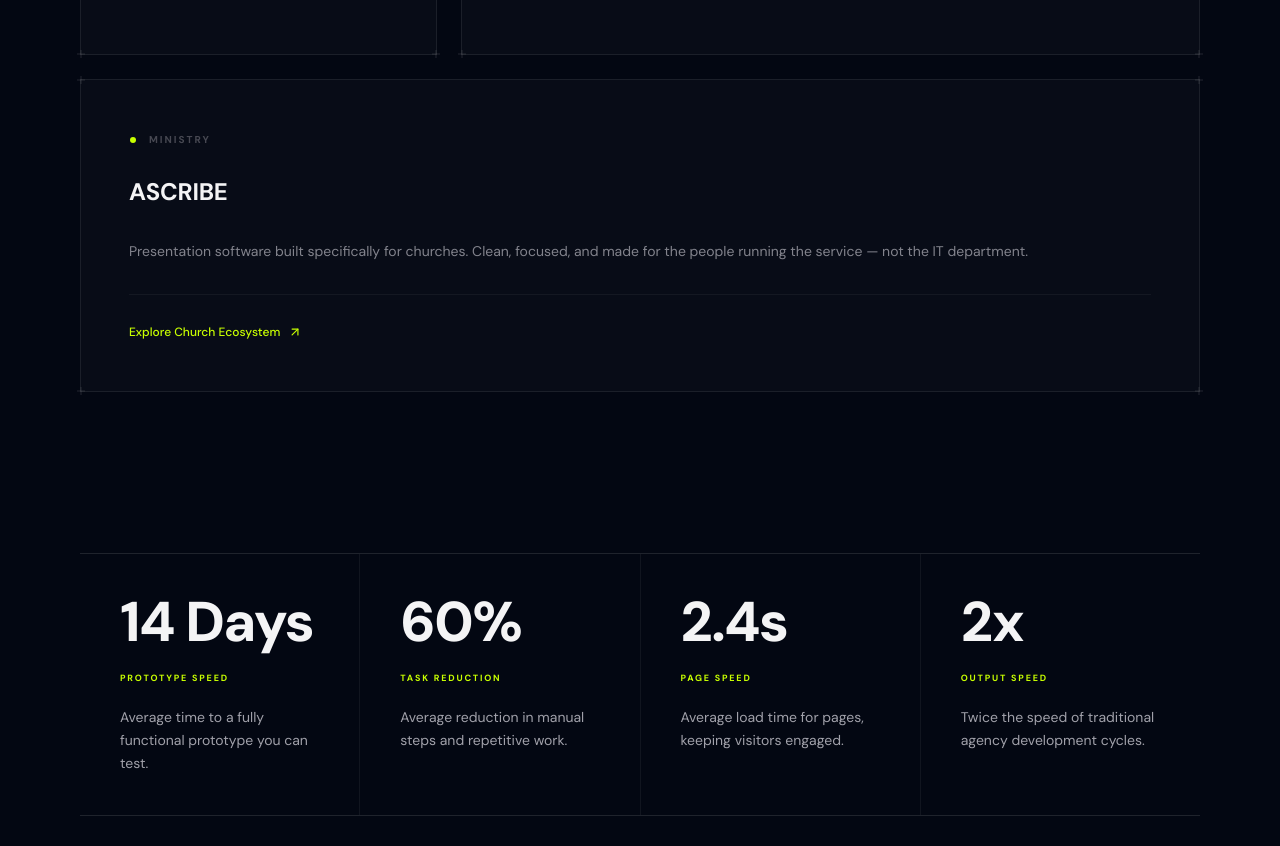
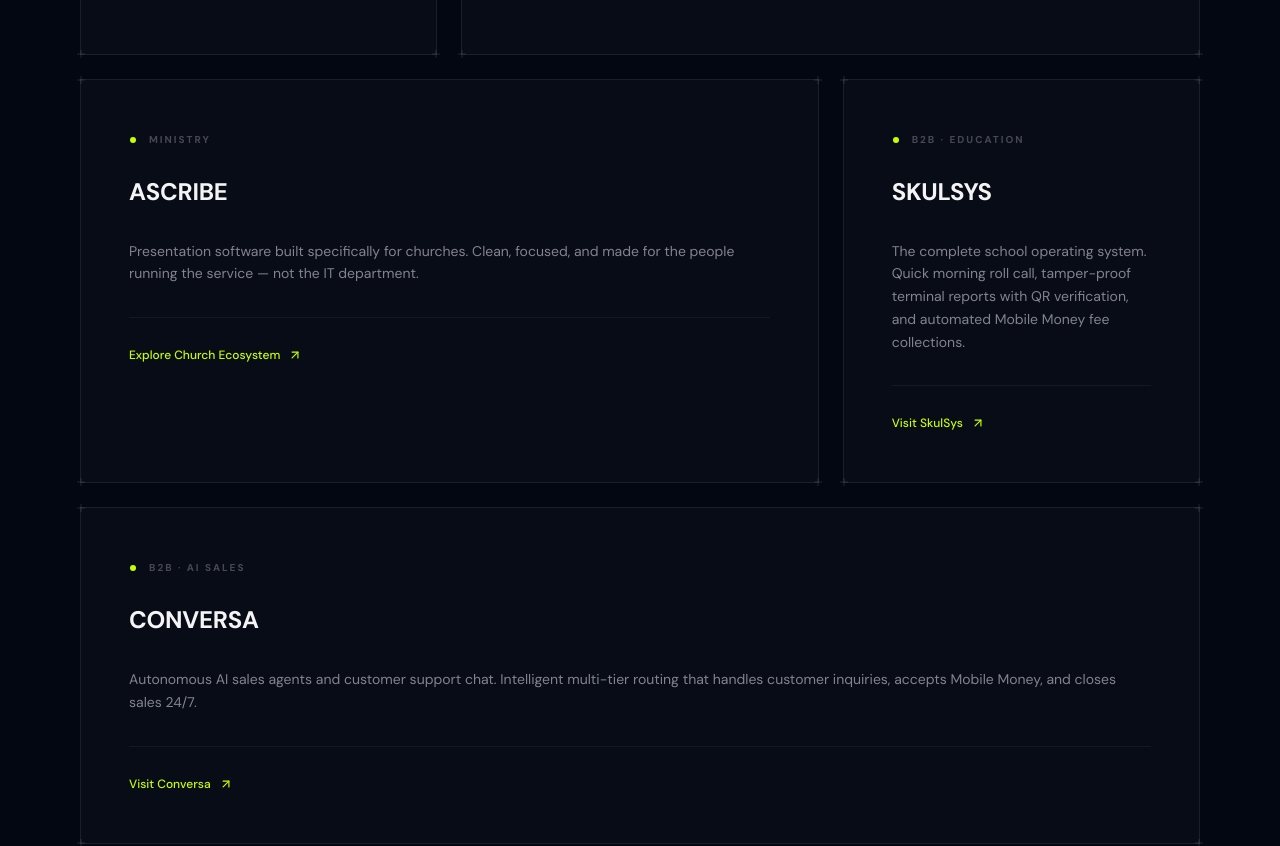
Before and after one commit to joeyberri/redevise-comingsoon, a React (Vite) app: page / in a window 1280 px wide. Shown: the part 3460-4306 px from the top of the page. Built offline with nearby package versions, Linux system fonts and the light colour scheme; a web font is replaced by a local one.

Commit message:
Add SkulSys and Conversa to built products, link external websites, and reduce pricing

```diff
--- a/src/components/ProductCard.jsx
+++ b/src/components/ProductCard.jsx
@@ -10,18 +10,29 @@
     </CardBadge>
   );
 
+  const titleContent = href ? (
+    <a
+      href={href}
+      target={href.startsWith("http") ? "_blank" : undefined}
+      rel={href.startsWith("http") ? "noopener noreferrer" : undefined}
+      className="hover:text-lime transition-colors inline-flex items-center gap-1.5"
+    >
+      {name}
+    </a>
+  ) : name;
+
   return (
     <FeatureCard
       index={index}
       groupName="card"
-      title={name}
+      title={titleContent}
       description={text}
       badge={badge}
       className={className}
     >
 
 
-      {cta && href && (
+      {href && (
         <div className="pt-6 border-t border-text/[0.05]">
           <MagneticWrapper strength={0.1}>
             <a
@@ -30,7 +41,7 @@
               rel={href.startsWith("http") ? "noopener noreferrer" : undefined}
               className="inline-flex items-center gap-2 text-xs font-medium text-lime hover:text-lime-400 transition-colors group/link"
             >
-              {cta}
+              {cta || "Visit Website"}
               <ArrowUpRight size={14} className="transition-transform group-hover/link:translate-x-0.5 group-hover/link:-translate-y-0.5" />
             </a>
           </MagneticWrapper>
--- a/src/constants/index.jsx
+++ b/src/constants/index.jsx
@@ -66,6 +66,22 @@
     text: "Presentation software designed specifically for churches. Intuitive, focused, and built for worship teams.",
     cta: "Explore Church Ecosystem",
     href: "https://church.redevise.com",
+  },
+  {
+    id: "skulsys",
+    label: "B2B · Education",
+    name: "SkulSys",
+    text: "The complete school operating system. Quick morning roll call, tamper-proof terminal reports with QR verification, and automated Mobile Money fee collections.",
+    cta: "Visit SkulSys",
+    href: "https://www.skulsys.com",
+  },
+  {
+    id: "conversa",
+    label: "B2B · AI Sales",
+    name: "Conversa",
+    text: "Autonomous AI sales agents and customer support chat. Intelligent multi-tier routing that handles customer inquiries, accepts Mobile Money, and closes sales 24/7.",
+    cta: "Visit Conversa",
+    href: "https://www.askconversa.com",
   },
 ];
 
--- a/src/constants/translations/en.jsx
+++ b/src/constants/translations/en.jsx
@@ -185,6 +185,22 @@
 
         cta: "Explore Church Ecosystem",
         href: "https://church.redevise.com",
+      },
+      {
+        id: "skulsys",
+        label: "B2B · Education",
+        name: "SkulSys",
+        text: "The complete school operating system. Quick morning roll call, tamper-proof terminal reports with QR verification, and automated Mobile Money fee collections.",
+        cta: "Visit SkulSys",
+        href: "https://www.skulsys.com",
+      },
+      {
+        id: "conversa",
+        label: "B2B · AI Sales",
+        name: "Conversa",
+        text: "Autonomous AI sales agents and customer support chat. Intelligent multi-tier routing that handles customer inquiries, accepts Mobile Money, and closes sales 24/7.",
+        cta: "Visit Conversa",
+        href: "https://www.askconversa.com",
       }
     ]
   },
--- a/src/constants/translations/es.jsx
+++ b/src/constants/translations/es.jsx
@@ -136,6 +136,22 @@
         text: "Software de presentación diseñado específicamente para iglesias. Intuitivo, enfocado y hecho para equipos de adoración.",
         cta: "Explorar Ecosistema de la Iglesia",
         href: "https://church.redevise.com",
+      },
+      {
+        id: "skulsys",
+        label: "B2B · Educación",
+        name: "SkulSys",
+        text: "El sistema operativo escolar completo. Pase de lista matutino en segundos, boletas con verificación QR y cobro automatizado de colegiaturas con Mobile Money.",
+        cta: "Visitar SkulSys",
+        href: "https://www.skulsys.com",
+      },
+      {
+        id: "conversa",
+        label: "B2B · Ventas con IA",
+        name: "Conversa",
+        text: "Agente autónomo de ventas y soporte al cliente con IA. Enrutamiento inteligente multinivel que atiende consultas, acepta Mobile Money y concreta ventas 24/7.",
+        cta: "Visitar Conversa",
+        href: "https://www.askconversa.com",
       }
     ]
   },
--- a/src/pages/EstimatePage.jsx
+++ b/src/pages/EstimatePage.jsx
@@ -53,19 +53,19 @@
   const projectTypes = useMemo(() => {
     const list = t('estimatePage.types') || [];
     const icons = [Globe, AppWindow, Smartphone, ShoppingCart, Blocks, HelpCircle];
-    const bases = [2000, 5000, 8000, 4000, 10000, 3000];
+    const bases = [1000, 2500, 4000, 2000, 5000, 1500];
     return list.map((item, idx) => ({
       id: item.id,
       icon: icons[idx] || HelpCircle,
       title: item.title,
       desc: item.desc,
-      base: bases[idx] || 3000
+      base: bases[idx] || 1500
     }));
   }, [t]);
 
   const scopeLevels = useMemo(() => {
     const list = t('estimatePage.scopes') || [];
-    const multipliers = [1, 1.5, 2.5, 4];
+    const multipliers = [1, 1.4, 2.2, 3.2];
     const weeksList = [[2, 3], [4, 6], [8, 12], [12, 20]];
     return list.map((item, idx) => ({
       id: idx,
--- a/src/pages/ProcessPage.jsx
+++ b/src/pages/ProcessPage.jsx
@@ -78,8 +78,8 @@
 
   // Interpolate dynamic pricing into FAQ questions/answers
   const faqList = useMemo(() => {
-    const priceFloor = formatPrice(2000);
-    const priceCeiling = formatPrice(25000);
+    const priceFloor = formatPrice(1000);
+    const priceCeiling = formatPrice(12000);
     return rawFaqList.map((faq) => ({
       ...faq,
       a: typeof faq.a === "string"
--- a/src/sections/Header.jsx
+++ b/src/sections/Header.jsx
@@ -99,21 +99,47 @@
                         >
                           <div className="bg-dark-100/90 backdrop-blur-lg border border-text/10 rounded-[2rem] p-8 shadow-2xl overflow-hidden relative">
                             <div className="absolute inset-0 bg-grid opacity-10 pointer-events-none" />
-                            <div className="grid grid-cols-2 gap-6 relative z-10">
-                              {t('products.list').map((product) => (
+                            <div className="grid grid-cols-2 gap-4 relative z-10 max-h-[460px] overflow-y-auto pr-1">
+                              {t('products.list').map((product) => {
+                                const category = product.label?.includes(' · ')
+                                  ? product.label.split(' · ')[1]
+                                  : product.label;
+                                const cardInner = (
+                                  <>
+                                    <div className="flex items-center justify-between mb-2">
+                                      <span className="text-[10px] font-bold tracking-widest text-lime uppercase">{category}</span>
+                                      <ArrowUpRight size={14} className="opacity-0 group-hover/prod:opacity-100 transition-opacity text-lime" />
+                                    </div>
+                                    <div className="font-bold text-text mb-1">{product.name}</div>
+                                    <div className="text-[11px] text-text-muted leading-relaxed line-clamp-2">{product.text}</div>
+                                  </>
+                                );
+
+                                if (product.href) {
+                                  return (
+                                    <a
+                                      key={product.id}
+                                      href={product.href}
+                                      target={product.href.startsWith("http") ? "_blank" : undefined}
+                                      rel={product.href.startsWith("http") ? "noopener noreferrer" : undefined}
+                                      onClick={() => setIsMegaMenuOpen(false)}
+                                      className="p-4 rounded-xl hover:bg-text/5 transition-all group/prod border border-transparent hover:border-text/10 text-left block"
+                                    >
+                                      {cardInner}
+                                    </a>
+                                  );
+                                }
+
+                                return (
                                   <button
                                     key={product.id}
                                     onClick={() => handleNavClick("products")}
                                     className="p-4 rounded-xl hover:bg-text/5 transition-all group/prod border border-transparent hover:border-text/10 text-left"
                                   >
-                                  <div className="flex items-center justify-between mb-2">
-                                    <span className="text-[10px] font-bold tracking-widest text-lime uppercase">{product.label.split(' · ')[1]}</span>
-                                    <ArrowUpRight size={14} className="opacity-0 group-hover/prod:opacity-100 transition-opacity text-lime" />
-                                  </div>
-                                  <div className="font-bold text-text mb-1">{product.name}</div>
-                                  <div className="text-[11px] text-text-muted leading-relaxed line-clamp-2">{product.text}</div>
+                                    {cardInner}
                                   </button>
-                              ))}
+                                );
+                              })}
                             </div>
                           </div>
                         </motion.div>
--- a/src/sections/Products.jsx
+++ b/src/sections/Products.jsx
@@ -6,10 +6,12 @@
 const Products = () => {
   const { t } = useLanguage();
 
-  // Zigzag pattern: index 0 = wide, 1 = narrow, 2 = narrow, 3 = wide, 4 = full
-  const getSpanClass = (i) => {
-    if (i === 0 || i === 3) return "lg:col-span-2";
-    if (i === 4) return "lg:col-span-3";
+  const productsList = t('products.list') || [];
+
+  // Zigzag pattern: alternating 2+1 and 1+2 rows, with the final card taking full width (3 cols)
+  const getSpanClass = (i, total) => {
+    if (i === total - 1) return "lg:col-span-3";
+    if (i % 4 === 0 || i % 4 === 3) return "lg:col-span-2";
     return "";
   };
 
@@ -21,12 +23,12 @@
       />
 
       <div className="grid grid-cols-1 lg:grid-cols-3 gap-6">
-        {t('products.list').map((product, i) => (
+        {productsList.map((product, i) => (
           <ProductCard
             key={product.id}
             {...product}
             index={i}
-            className={getSpanClass(i)}
+            className={getSpanClass(i, productsList.length)}
           />
         ))}
       </div>
```
Also changed, not shown: 2 other files (tests, documents, lock files or other folders). Lines whose indentation alone changed are shown as unchanged.
